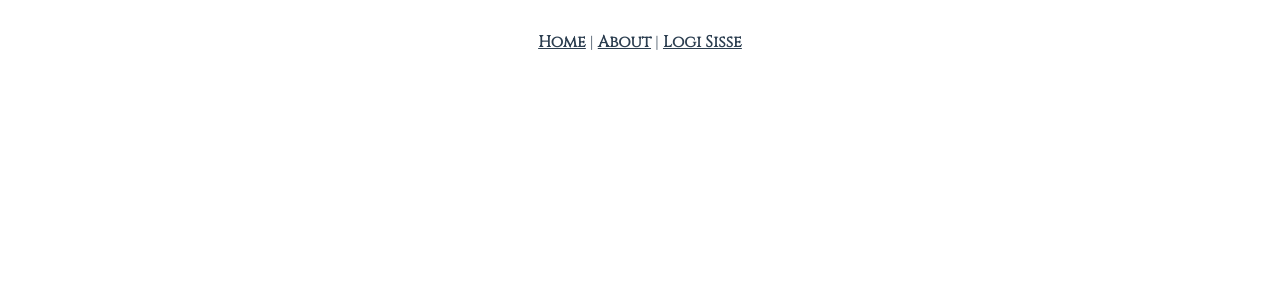
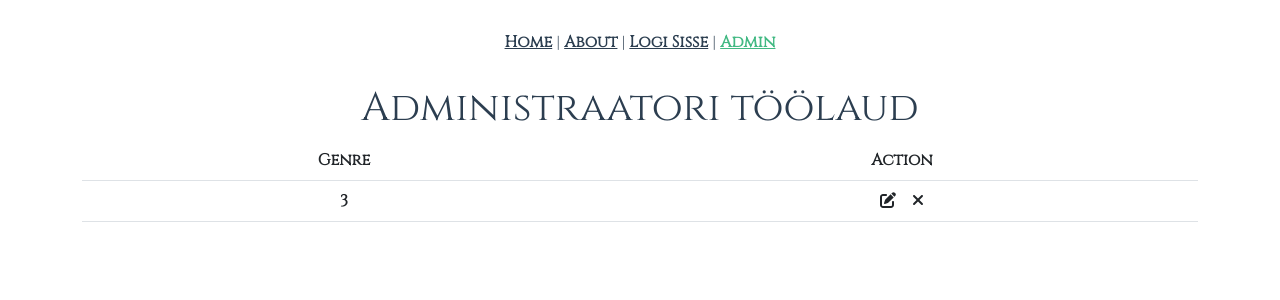
Before and after one commit to taanielj/abja_kino_front_old, a Vue app in the folder abja_kino_front/: page /admin in a window 1280 px wide. Shown: the top 300 px of the page. Built offline with nearby package versions, Linux system fonts and the light colour scheme.

Commit message:
Created GenreTable.vue

```diff
--- a/abja_kino_front/src/App.vue
+++ b/abja_kino_front/src/App.vue
@@ -2,7 +2,9 @@
   <nav>
     <router-link to="/">Home</router-link> |
     <router-link to="/about">About</router-link> |
-    <router-link to="/login">Logi Sisse</router-link>
+    <router-link to="/login">Logi Sisse</router-link> |
+    <router-link to="/admin">Admin</router-link>
+
   </nav>
   <router-view/>
 </template>
--- /dev/null
+++ b/abja_kino_front/src/components/GenreTable.vue
@@ -0,0 +1,52 @@
+<template>
+    <table class="table">
+        <thead>
+        <tr>
+            <th scope="col">Genre</th>
+            <th scope="col">Action</th>
+        </tr>
+        </thead>
+        <tbody>
+        <tr>
+            <th scope="row">3</th>
+            <td>
+                <font-awesome-icon @click="navigateToEditAtmLocation(atmLocation.locationId)"
+                                   class="hoverable-link me-3" :icon="['fas', 'pen-to-square']"/>
+                <font-awesome-icon @click="openDeleteLocationModal(atmLocation.locationId)" class="hoverable-link"
+                                   :icon="['fas', 'xmark']"/>
+            </td>
+        </tr>
+        </tbody>
+    </table>
+</template>
+
+<script>
+export default {
+    name: "GenreTable",
+    data() {
+        return {
+            genres: [
+                {
+                    id: 0,
+                    name: "",
+                }
+            ]
+        }
+    },
+    methods: {
+        getGenres: function () {
+            this.$http.get("/genre")
+                .then(response => {
+                    this.genres = response.data
+                })
+                .catch(error => {
+                    const errorResponseBody = error.response.data
+                })
+        },
+    }
+}
+</script>
+
+<style scoped>
+
+</style>
--- a/abja_kino_front/src/router/index.js
+++ b/abja_kino_front/src/router/index.js
@@ -3,6 +3,7 @@ import LoginView from "@/views/LoginView.vue";
 import RegisterView from "@/views/RegisterView.vue";
 import ScheduleView from "@/views/ScheduleView.vue";
 import MovieView from "@/views/MovieView.vue";
+import AdminView from "@/views/AdminView.vue";
 
 const routes = [
 
@@ -27,6 +28,11 @@ const routes = [
     name: 'ScheduleRoute',
     component: ScheduleView
   },
+  {
+    path: '/admin',
+    name: 'AdminRoute',
+    component: AdminView
+  },
 
 
   {
--- a/abja_kino_front/src/views/AdminView.vue
+++ b/abja_kino_front/src/views/AdminView.vue
@@ -1,10 +1,22 @@
 <template>
-
+    <div class="container text-center">
+        <div class="row">
+            <div class="col">
+                <h1>
+                    Administraatori töölaud
+                </h1>
+                <GenreTable/>
+            </div>
+        </div>
+    </div>
 </template>
 
 <script>
+import GenreTable from "@/components/GenreTable.vue";
+
 export default {
-    name: "AdminView"
+    name: "AdminView",
+    components: {GenreTable}
 }
 </script>
 
```
